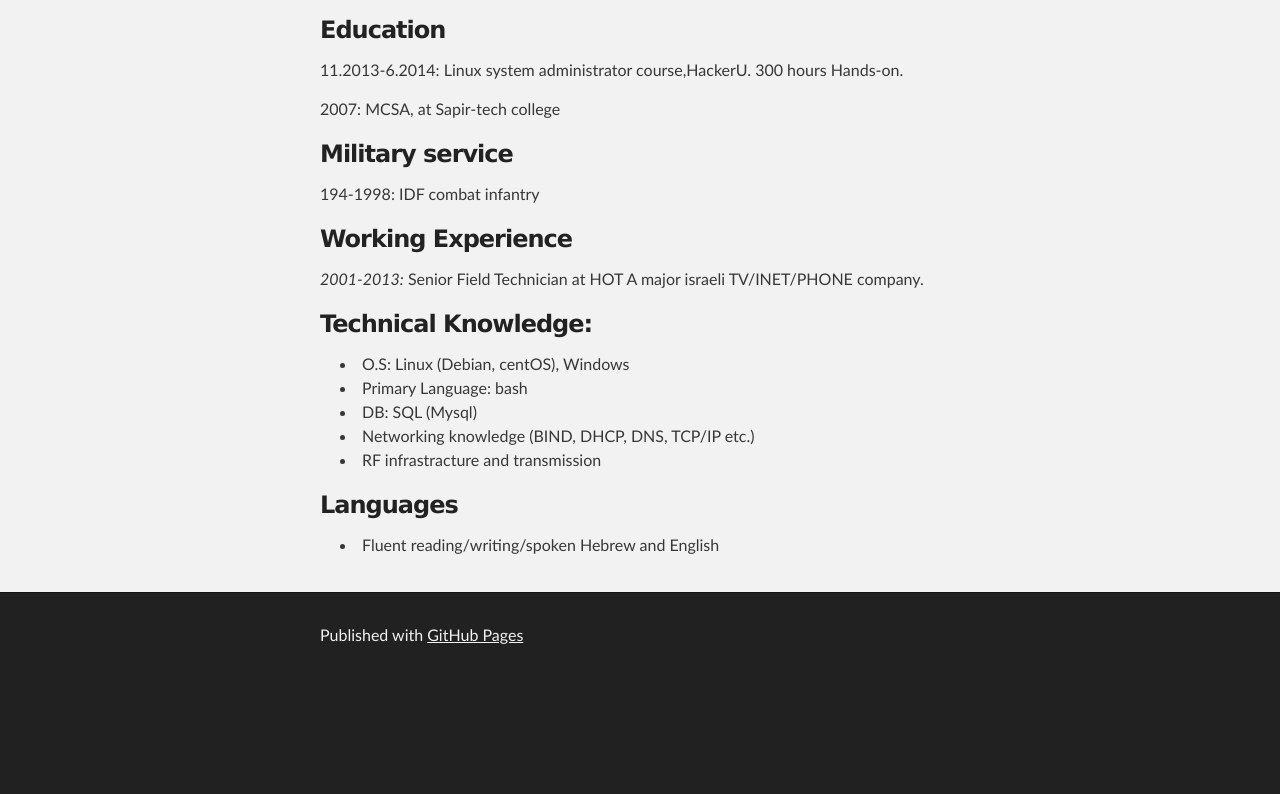
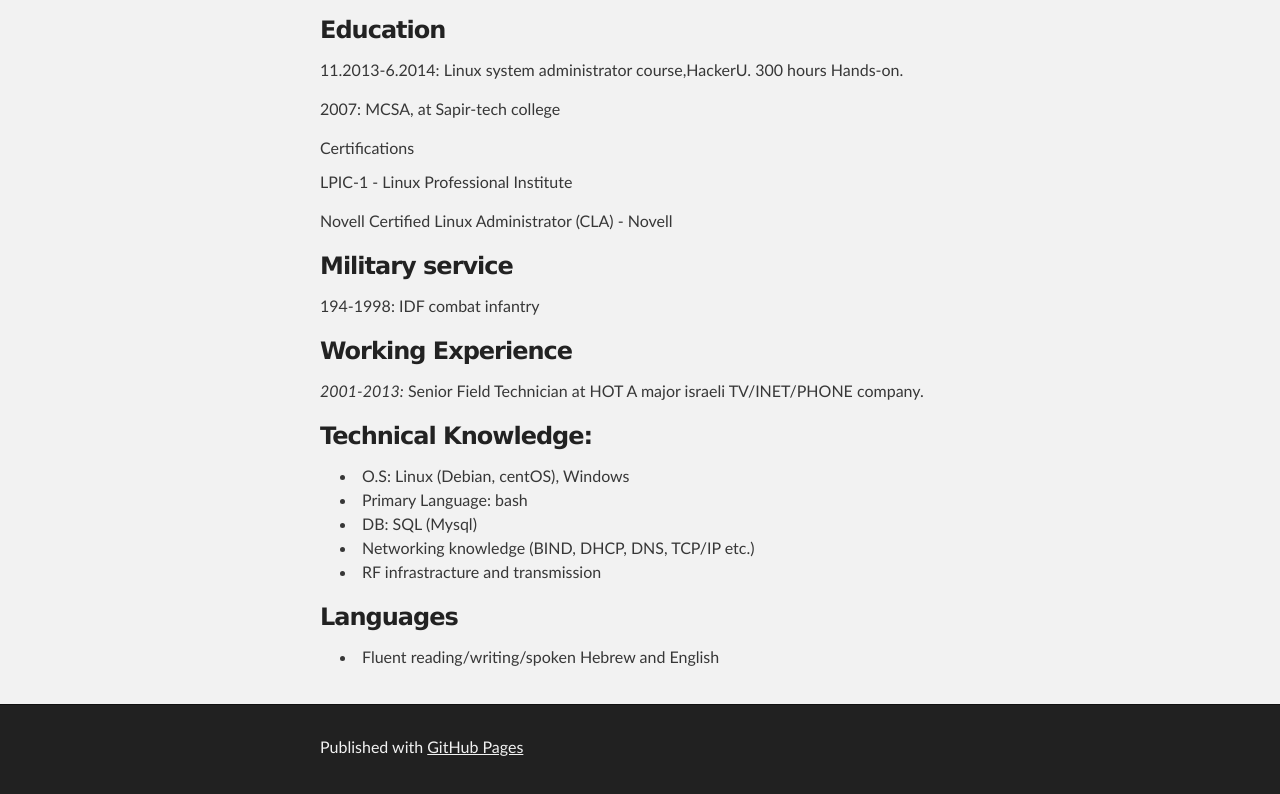
Before and after one commit to bolinat/bolinat.github.io, a plain HTML site: page index.html in a window 1280 px wide. Shown: the part 921-1715 px from the top of the page. Before the commit the page ends 1603 px from the top, so only its background shows below. Drawn offline with Linux system fonts and the light colour scheme.

Commit message:
Update index.html

```diff
--- a/index.html
+++ b/index.html
@@ -70,6 +70,10 @@
 
 <p>2007: MCSA, at Sapir-tech college</p>
 
+<a name="Certifications" class="anchor" href="#Certifications"><span class="octicon octicon-link"></span></a>Certifications</h3>
+
+<p>LPIC-1 - Linux Professional Institute</p>
+<p>Novell Certified Linux Administrator (CLA) - Novell</p>
 <h3>
 <a name="military-service" class="anchor" href="#military-service"><span class="octicon octicon-link"></span></a>Military service</h3>
 
```
